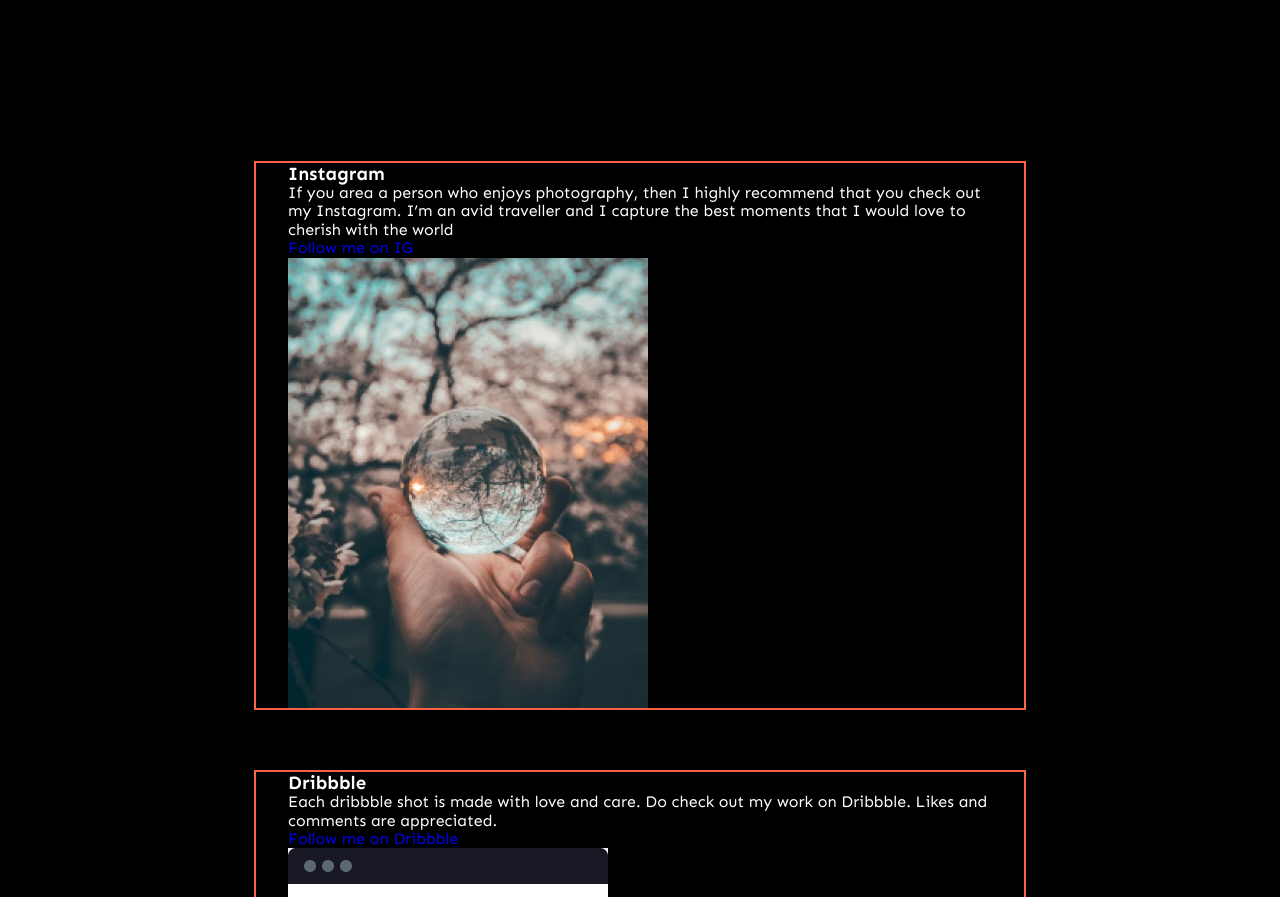
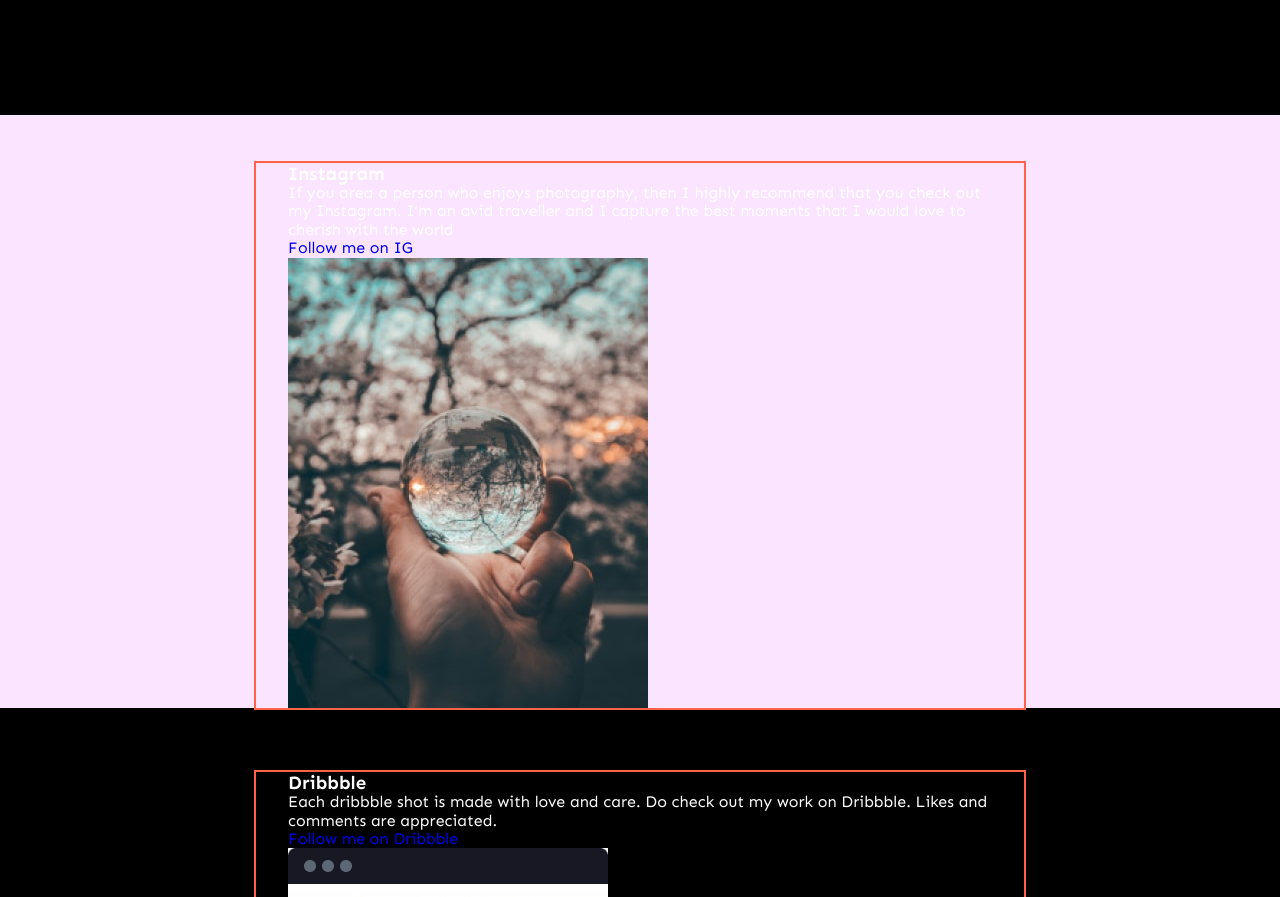
Before and after one commit to ZhenyaIlchenko/Portfolio, a website built with Parcel: page src/index.html in a window 1280 px wide. Shown: the part 6990-7887 px from the top of the page. Built offline with nearby package versions, Linux system fonts and the light colour scheme.

Commit message:
Update _instagram.scss

```diff
--- a/src/sass/main/_instagram.scss
+++ b/src/sass/main/_instagram.scss
@@ -1,3 +1,4 @@
 .instagram {
   padding-top: 48px;
+  background-color: var(--violetAccent);
 }
```
